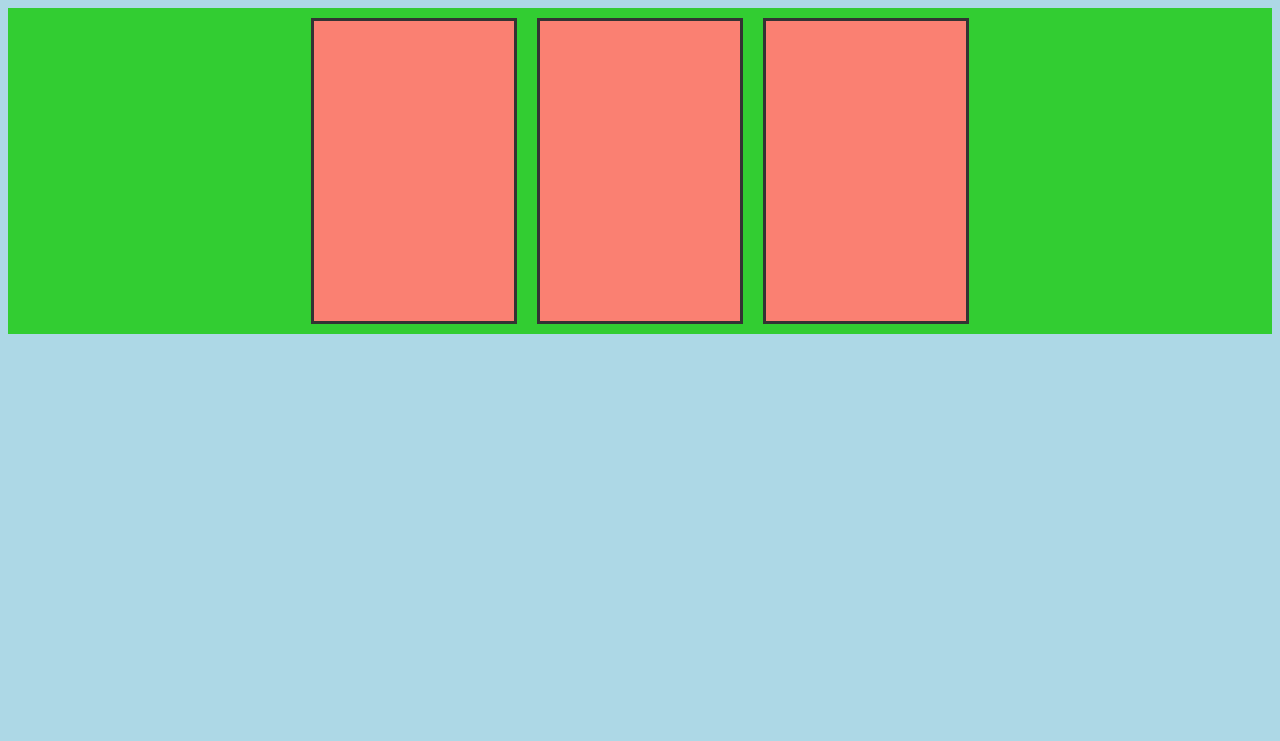
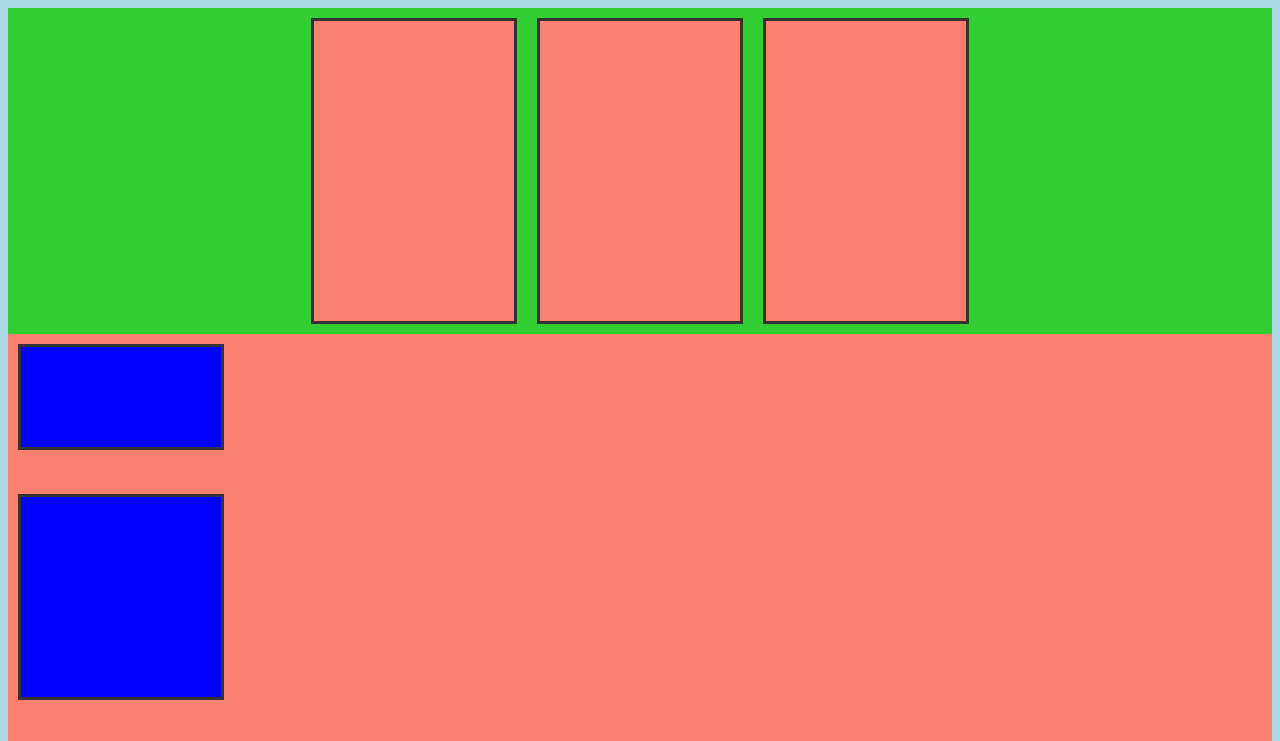
Before and after one commit to zaqiikhwan/all-about-web, a plain HTML site: page index.html in a window 1280 px wide. Shown: the top 741 px of the page. Drawn offline with Linux system fonts and the light colour scheme.

Commit message:
add grid

```diff
--- a/index.html
+++ b/index.html
@@ -26,5 +26,17 @@
         </div>
     </div>
 
+    <div class="grid-container">
+        <div class="grid-item grid-item-1">
+
+        </div>
+        <div class="grid-item grid-item-2">
+
+        </div>
+        <div class="grid-item grid-item-3">
+
+        </div>
+    </div>
+
 </body>
 </html>
--- a/style.css
+++ b/style.css
@@ -43,3 +43,27 @@ html {
 .flexbox-item-3 {
     min-height: 300px;
 }
+
+.grid-container {
+    display: grid;
+    background-color: salmon;
+    row-gap: 24px;
+    grid-row: 24px;
+}
+
+.grid-item {
+    width: 200px;
+    background-color: blue;
+    border: 3px solid #333;
+    margin: 10px;
+}
+
+.grid-item-1 {
+    min-height: 100px;
+}
+.grid-item-2 {
+    min-height: 200px;
+}
+.grid-item-3 {
+    min-height: 300px;
+}
```
Also changed, not shown: test.html (added, +22 -0 lines).
